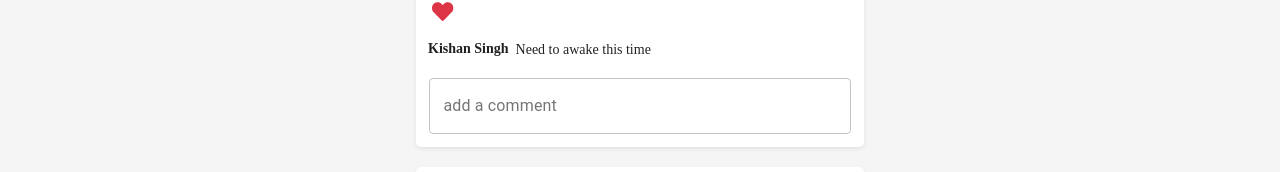
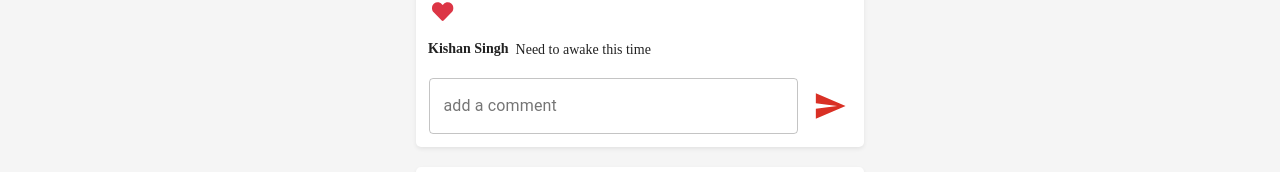
Before and after one commit to KishanSInghChauhan07/Conocer, a React (Create React App) app: page / in a window 1280 px wide. Shown: the part 501-673 px from the top of the page. Built offline with nearby package versions, Linux system fonts and the light colour scheme; a web font is replaced by a local one.

Commit message:
[Kishan] | ++

```diff
--- a/package.json
+++ b/package.json
@@ -7,6 +7,7 @@
     "@fortawesome/free-solid-svg-icons": "^5.13.0",
     "@fortawesome/react-fontawesome": "^0.1.10",
     "@material-ui/core": "^4.10.1",
+    "@material-ui/icons": "^4.9.1",
     "@testing-library/jest-dom": "^4.2.4",
     "@testing-library/react": "^9.5.0",
     "@testing-library/user-event": "^7.2.1",
--- a/src/Components/HomePage/HomePage.Component.js
+++ b/src/Components/HomePage/HomePage.Component.js
@@ -1,7 +1,8 @@
 import React from 'react';
 import { FontAwesomeIcon } from '@fortawesome/react-fontawesome'
 import { faHeart } from '@fortawesome/free-solid-svg-icons'
-import {TextField,Card} from '@material-ui/core';
+import {TextField,Card,IconButton} from '@material-ui/core';
+import SendIcon from '@material-ui/icons/Send';
 
 const HomePage = () =>{
     return(
@@ -23,7 +24,12 @@ const HomePage = () =>{
                 <h6 style={{fontSize:'14px',fontWeight:'600',marginLeft:'12px'}}>Kishan Singh</h6>
                 <p style={{fontSize:'14px',fontWeight:'500',position:'relative',left:'7px',bottom:'2px'}}>Need to awake this time</p>
             </div>
-            <TextField label="add a comment" variant="outlined" style={{margin:'0 3% 3% 3%',width:'94%'}}/>
+            <div className="d-flex">
+                <TextField label="add a comment" variant="outlined" style={{margin:'0 3% 3% 3%',width:'94%'}}/>
+                <IconButton aria-label="send icon" style={{color:'#D93025',height:'56px',margin:'0 5px 0 -10px'}}>
+                  <SendIcon style={{fontSize:'34px'}}/>
+                </IconButton>
+            </div>
         </Card>
         <Card style={{maxWidth:'35%',margin:'20px auto',minWidth:'330px',borderRadius:'5px'}} className="shadow-sm">
             <div className="d-flex align-items-center" style={{margin:'7px 0'}}>
```
Also changed, not shown: 1 other file (tests, documents, lock files or other folders).
